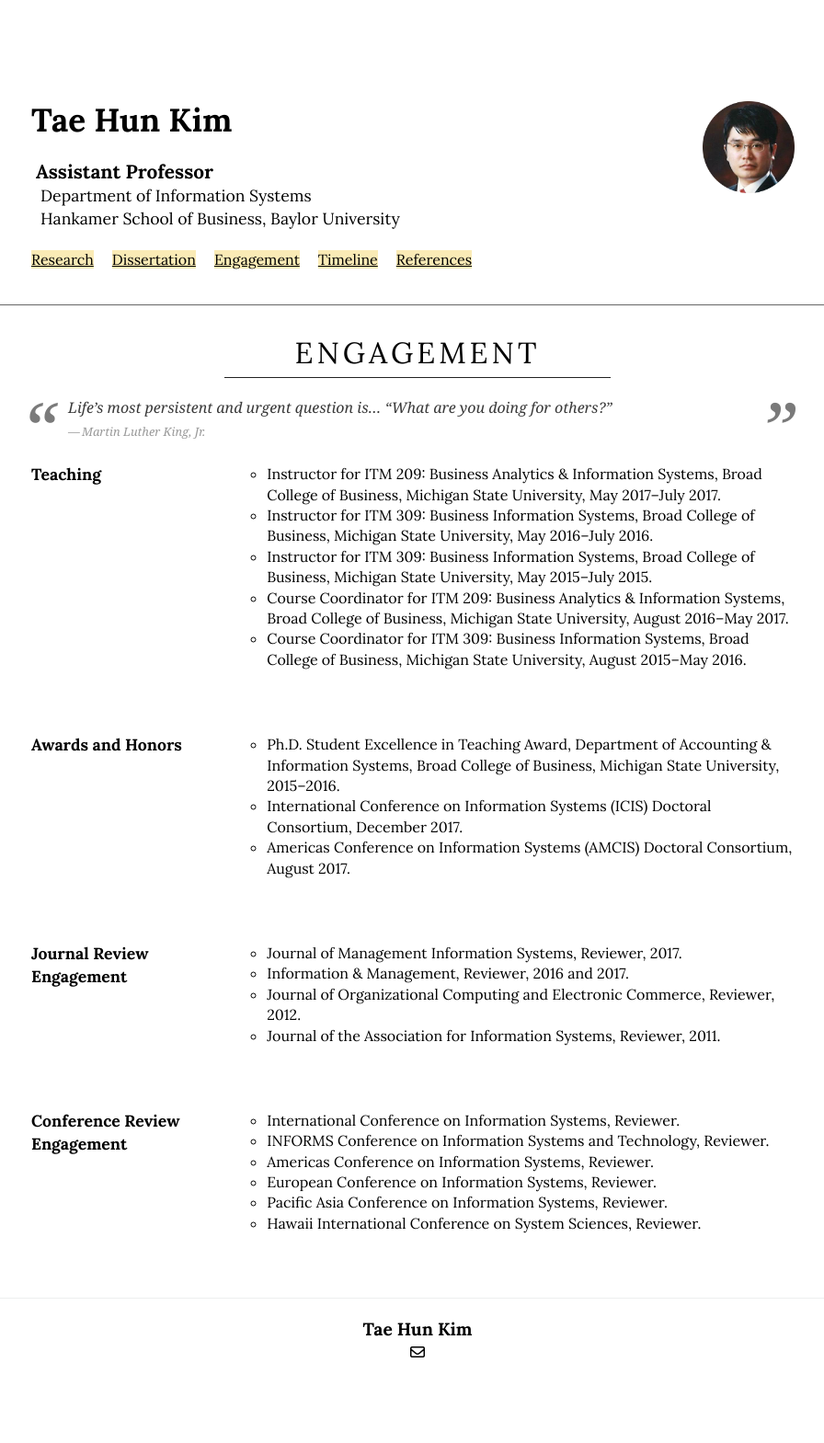
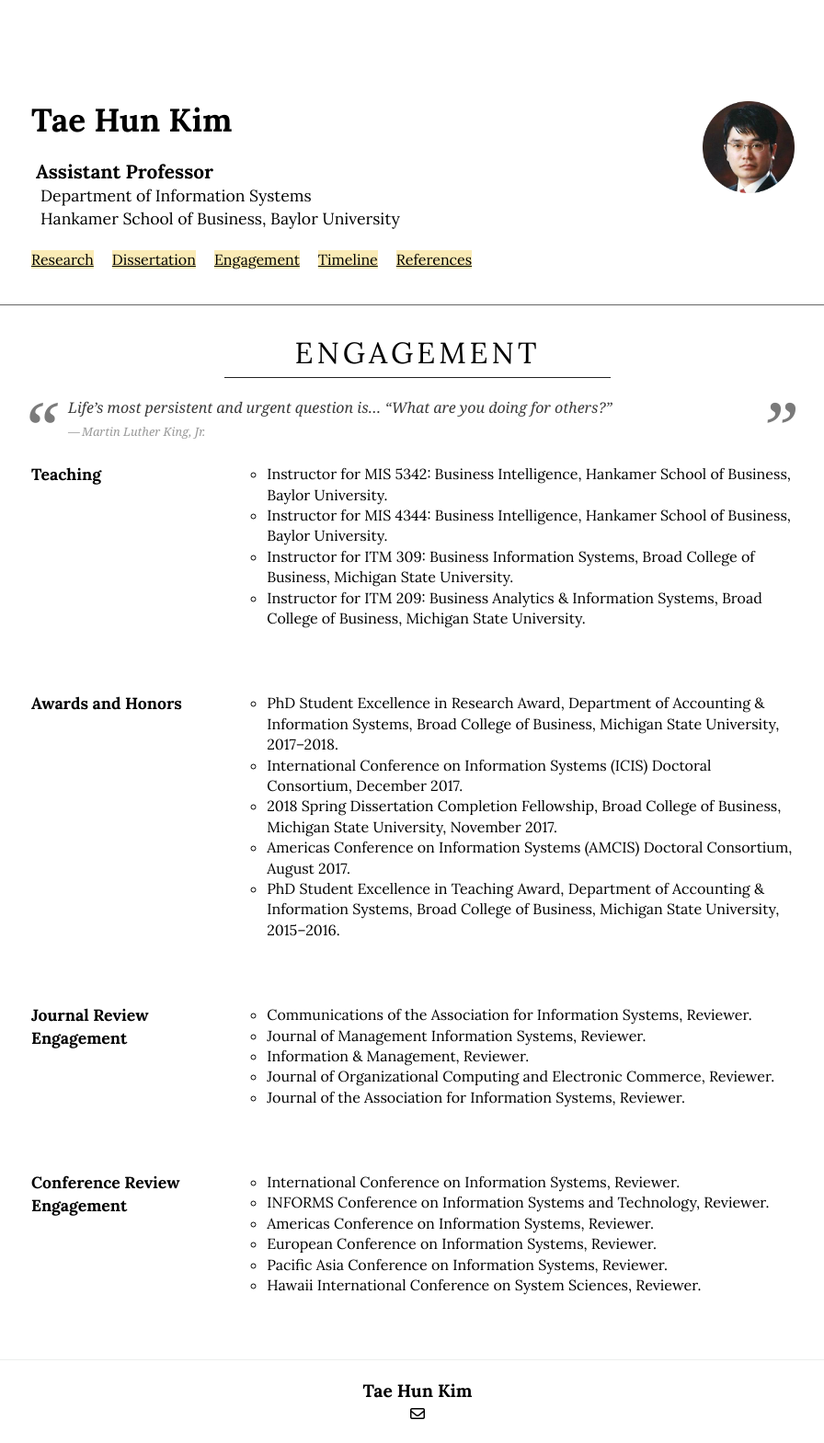
Before and after one commit to istaehun/taehun, a Jekyll site: the page built from engagement.html, in a window 1280 px wide. Shown: the whole page at 92% size, without its empty margins (186-1082 px from the left). Built offline with Jekyll 4.4.1, drawn with Linux system fonts in a browser that asks for light colours; nearby versions of some CDN libraries; before the commit the page ends 1502 px from its top, so only the background shows below that.

Commit message:
Update engagement.yml

```diff
--- a/_data/engagement.yml
+++ b/_data/engagement.yml
@@ -2,24 +2,26 @@ engagements:
   -
     title: Teaching
     list:
-      - "Instructor for ITM 209: Business Analytics & Information Systems, Broad College of Business, Michigan State University, May 2017–July 2017."
-      - "Instructor for ITM 309: Business Information Systems, Broad College of Business, Michigan State University, May 2016–July 2016."
-      - "Instructor for ITM 309: Business Information Systems, Broad College of Business, Michigan State University, May 2015–July 2015."
-      - "Course Coordinator for ITM 209: Business Analytics & Information Systems, Broad College of Business, Michigan State University, August 2016–May 2017."
-      - "Course Coordinator for ITM 309: Business Information Systems, Broad College of Business, Michigan State University, August 2015–May 2016."
+      - "Instructor for MIS 5342: Business Intelligence, Hankamer School of Business, Baylor University."
+      - "Instructor for MIS 4344: Business Intelligence, Hankamer School of Business, Baylor University."
+      - "Instructor for ITM 309: Business Information Systems, Broad College of Business, Michigan State University."
+      - "Instructor for ITM 209: Business Analytics & Information Systems, Broad College of Business, Michigan State University."
   -
     title: Awards and Honors
     list:
-      - "Ph.D. Student Excellence in Teaching Award, Department of Accounting & Information Systems, Broad College of Business, Michigan State University, 2015–2016."
+      - "PhD Student Excellence in Research Award, Department of Accounting & Information Systems, Broad College of Business, Michigan State University, 2017–2018."
       - "International Conference on Information Systems (ICIS) Doctoral Consortium, December 2017."
+      - "2018 Spring Dissertation Completion Fellowship, Broad College of Business, Michigan State University, November 2017."
       - "Americas Conference on Information Systems (AMCIS) Doctoral Consortium, August 2017."
+      - "PhD Student Excellence in Teaching Award, Department of Accounting & Information Systems, Broad College of Business, Michigan State University, 2015–2016."
   -
     title: Journal Review Engagement
     list:
-      - "Journal of Management Information Systems, Reviewer, 2017."
-      - "Information & Management, Reviewer, 2016 and 2017."
-      - "Journal of Organizational Computing and Electronic Commerce, Reviewer, 2012."
-      - "Journal of the Association for Information Systems, Reviewer, 2011."
+      - "Communications of the Association for Information Systems, Reviewer."
+      - "Journal of Management Information Systems, Reviewer."
+      - "Information & Management, Reviewer."
+      - "Journal of Organizational Computing and Electronic Commerce, Reviewer."
+      - "Journal of the Association for Information Systems, Reviewer."
   -
     title: Conference Review Engagement
     list:
```
